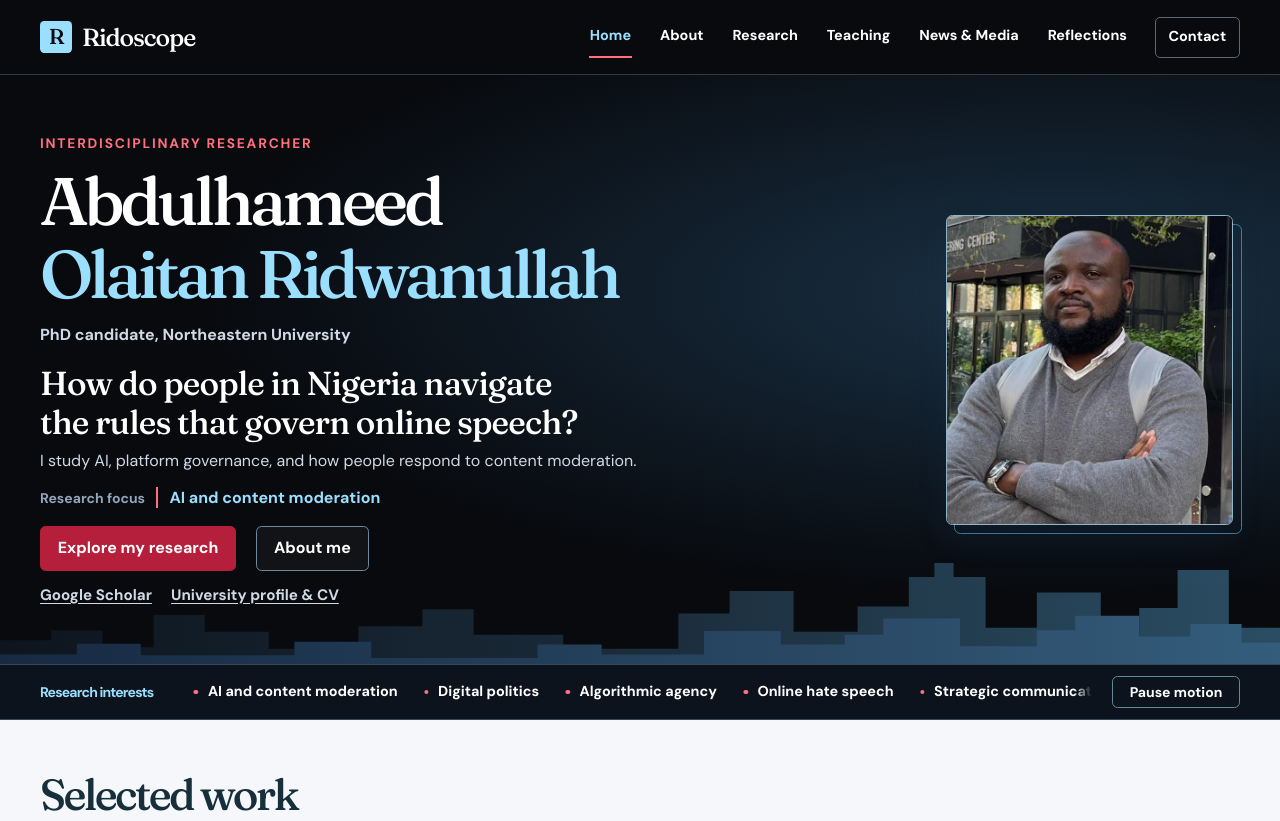
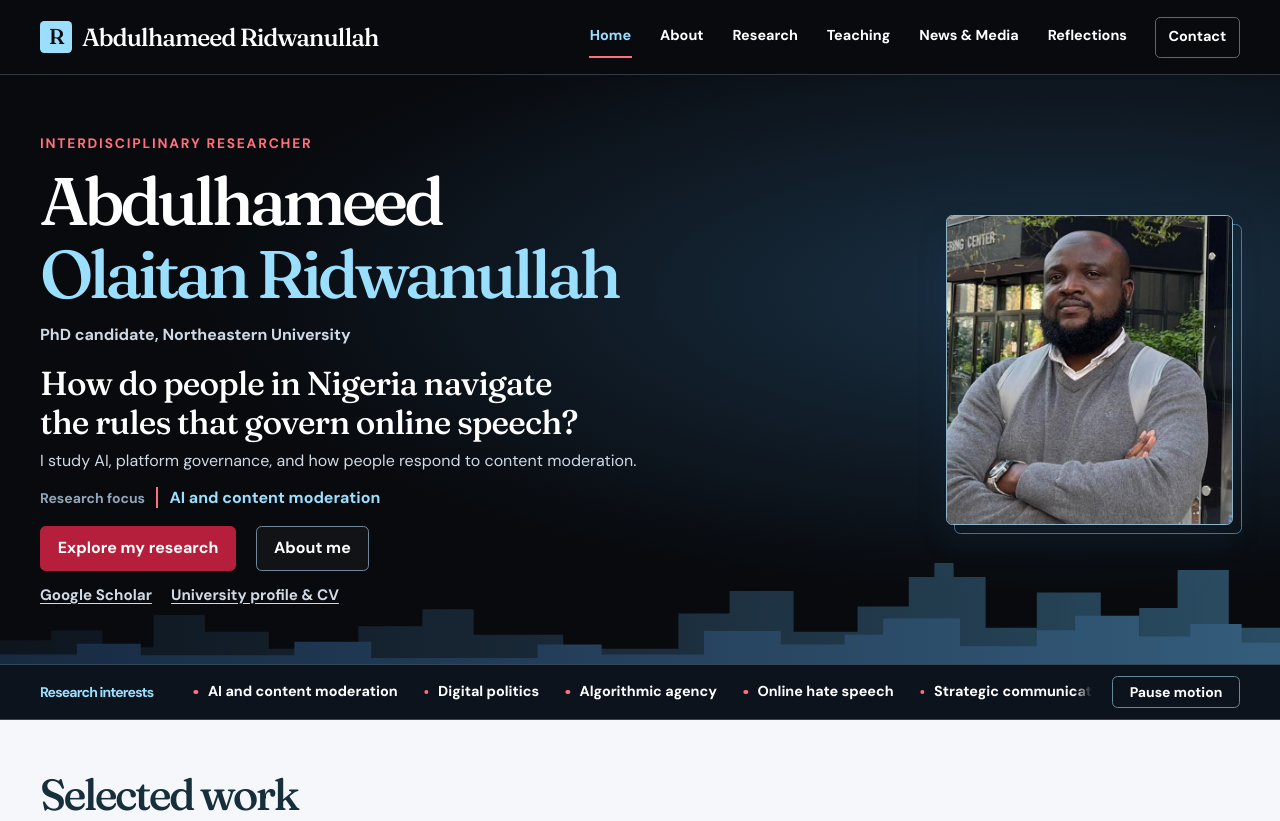
Before and after one commit to AbdulhameedRidwanullah/abdulhameedridwanullah.github.io, a plain HTML site: page index.html in a window 1280 px wide. Shown: the top 821 px of the page. Drawn offline with Linux system fonts and the light colour scheme.

Commit message:
Update title and brand name in index.html

```diff
--- a/index.html
+++ b/index.html
@@ -5,7 +5,7 @@
   <meta name="viewport" content="width=device-width, initial-scale=1">
   <meta name="description" content="Academic portfolio of Abdulhameed Olaitan Ridwanullah, a Northeastern University PhD candidate researching AI, platform governance, and digital politics.">
   <meta name="theme-color" content="#0c2834">
-  <title>Abdulhameed Olaitan Ridwanullah | Ridoscope</title>
+  <title>Abdulhameed Olaitan Ridwanullah | Abdulhameed Ridwanullah </title>
   <link rel="preconnect" href="https://fonts.googleapis.com">
   <link rel="preconnect" href="https://fonts.gstatic.com" crossorigin>
   <link rel="stylesheet" href="https://fonts.googleapis.com/css2?family=DM+Sans:wght@400;500;600;700&family=Fraunces:opsz,wght@9..144,500;9..144,600&display=swap">
@@ -16,7 +16,7 @@
   <a class="skip" href="#main-content">Skip to content</a>
   <header class="site-header" id="top">
     <div class="wrap header-row">
-      <a class="brand" href="index.html"><span class="brand-mark" aria-hidden="true">R</span><span>Ridoscope</span></a>
+      <a class="brand" href="index.html"><span class="brand-mark" aria-hidden="true">R</span><span>Abdulhameed Ridwanullah</span></a>
       <nav class="site-nav" aria-label="Primary navigation">
         <a href="index.html" aria-current="page">Home</a>
 <a href="about.html">About</a>
```
